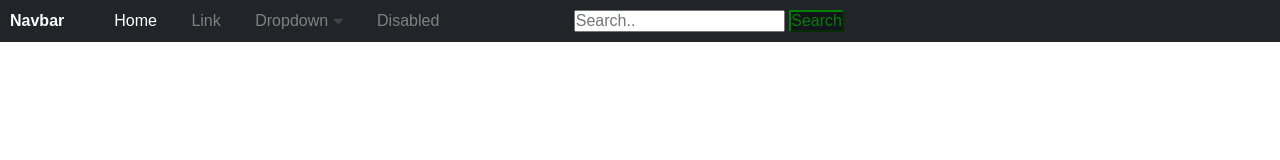
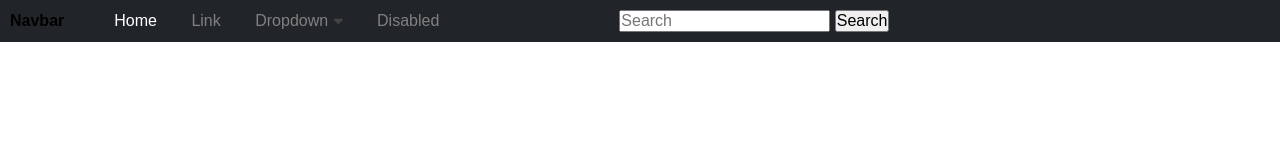
Before and after one commit to SandroGrimaldi/Esercizi-CSS, a plain HTML site: page 06 Nav/navbar.html in a window 1280 px wide. Drawn offline with Linux system fonts and the light colour scheme.

Commit message:
Update navbar.html

```diff
--- a/06 Nav/navbar.html
+++ b/06 Nav/navbar.html
@@ -10,7 +10,7 @@
     <body>
 
         <nav id="navbar_test" class="navbar">
-            <h2>Navbar</h2>
+            <h3>Navbar</h3>
 
             <ul id="navbar_list">
 
@@ -38,14 +38,13 @@
                         <li><a href="https://Navbar.html/dropdown3">Dropdown3</a></li>
                     </ul>
                 </li>
-                <li class="disabled_link"><a id="disabled_link">Disabled</a></li>
-                <li class="searchbar">
-                    <form method="post">
-                        <input type="search" id="search" placeholder="Search..">
-                        <button for="search"  type="submit" >Search</button>
-                    </form>
-                </li>
+                <li class="disabled"><a id="disabled_link">Disabled</a></li>
             </ul>
+            <div class="searchbar">
+                    <input type="search" id="search" placeholder="Search">
+                    <button for="search" id="searchbutton" type="submit" >Search</button>
+            </div>
+
             <svg id="hamburger_menu" fill="#000000" version="1.1" id="Capa_1" xmlns="http://www.w3.org/2000/svg" xmlns:xlink="http://www.w3.org/1999/xlink"
 	 width="15px" height="15px" viewBox="0 0 24.75 24.75" xml:space="preserve"
 	>
```
